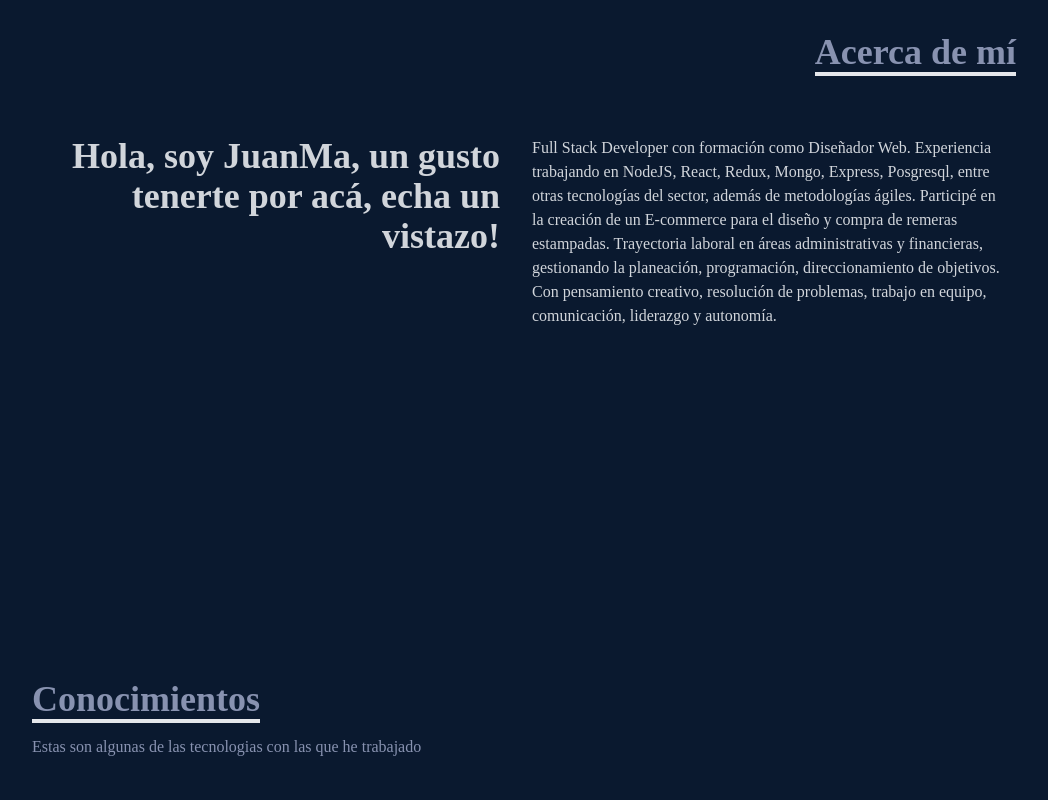
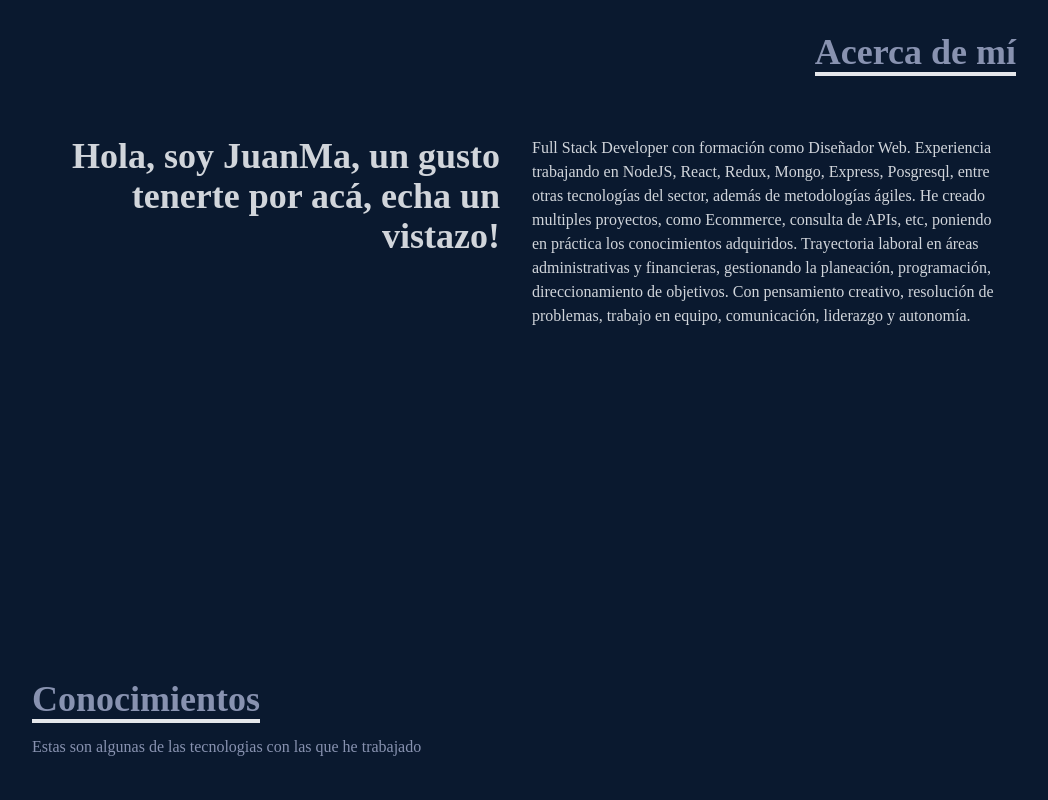
Before and after one commit to Sirio2022/react-app-portfolio, a React (Create React App) app: page / in a window 1280 px wide. Shown: the part 1020-1820 px from the top of the page, without its empty margins (124-1172 px from the left). Built offline with nearby package versions, Linux system fonts and the light colour scheme.

Commit message:
Update 2024

```diff
--- a/src/components/About.jsx
+++ b/src/components/About.jsx
@@ -1,4 +1,4 @@
-import React from "react";
+import React from 'react';
 
 const About = () => {
   return (
@@ -13,20 +13,21 @@ const About = () => {
           <div></div>
         </div>
         <div className="max-w-[1000px] w-full grid sm:grid-cols-2 gap-8 px-4">
-            <div className="sm:text-right text-4xl font-bold">
-                <p>Hola, soy JuanMa, un gusto tenerte por acá, echa un vistazo!</p>
-            </div>
+          <div className="sm:text-right text-4xl font-bold">
+            <p>Hola, soy JuanMa, un gusto tenerte por acá, echa un vistazo!</p>
+          </div>
           <div>
             <p>
               Full Stack Developer con formación como Diseñador Web. Experiencia
               trabajando en NodeJS, React, Redux, Mongo, Express, Posgresql,
               entre otras tecnologías del sector, además de metodologías ágiles.
-              Participé en la creación de un E-commerce para el diseño y compra
-              de remeras estampadas. Trayectoria laboral en áreas
-              administrativas y financieras, gestionando la planeación,
-              programación, direccionamiento de objetivos. Con pensamiento
-              creativo, resolución de problemas, trabajo en equipo,
-              comunicación, liderazgo y autonomía.
+              He creado multiples proyectos, como Ecommerce, consulta de APIs,
+              etc, poniendo en práctica los conocimientos adquiridos.
+              {'\n'}
+              Trayectoria laboral en áreas administrativas y financieras,
+              gestionando la planeación, programación, direccionamiento de
+              objetivos. Con pensamiento creativo, resolución de problemas,
+              trabajo en equipo, comunicación, liderazgo y autonomía.
             </p>
           </div>
         </div>
--- a/src/components/Work.jsx
+++ b/src/components/Work.jsx
@@ -1,9 +1,8 @@
 import React from 'react';
-import GuitarLa from '../assets/GuitarLA-Next.jpg';
+import Ecommerce from '../assets/E-commerce.png';
 import Task from '../assets/Task.png';
 import Presupuesto from '../assets/Presupuesto.jpg';
 import Cripto from '../assets/Criptos.jpg';
-import QuiscoApp from '../assets/Quisco-App.jpg';
 
 const Work = () => {
   return (
@@ -22,7 +21,7 @@ const Work = () => {
         <div className="grid sm:grid-cols-2 md:grid-cols-3 gap-4">
           {/* Grid Item */}
           <div
-            style={{ backgroundImage: `url(${GuitarLa})` }}
+            style={{ backgroundImage: `url(${Ecommerce})` }}
             className="shadow-lg shadow-[#040c16] group container rounded-md flex justify-center items-center mx-auto content-div "
           >
             {/* Hover Effects */}
@@ -31,16 +30,13 @@ const Work = () => {
                 Next JS Application
               </span>
               <div className="pt-8 text-center">
-                <a
-                  href="https://guitarla-next-ver2.vercel.app/"
-                  target="_blank"
-                >
+                <a href="https://amazing-ecommerce.vercel.app/" target="_blank">
                   <button className="text-center rounded-lg px-4 py-3 m-2 bg-white text-gray-700 font-bold text-lg">
                     Demo
                   </button>
                 </a>
                 <a
-                  href="https://github.com/Sirio2022/guitarla-next"
+                  href="https://github.com/Sirio2022/next-amazona-v2"
                   target="_blank"
                 >
                   <button className="text-center rounded-lg px-4 py-3 m-2 bg-white text-gray-700 font-bold text-lg">
```
Also changed, not shown: src/assets/E-commerce.png (added).
